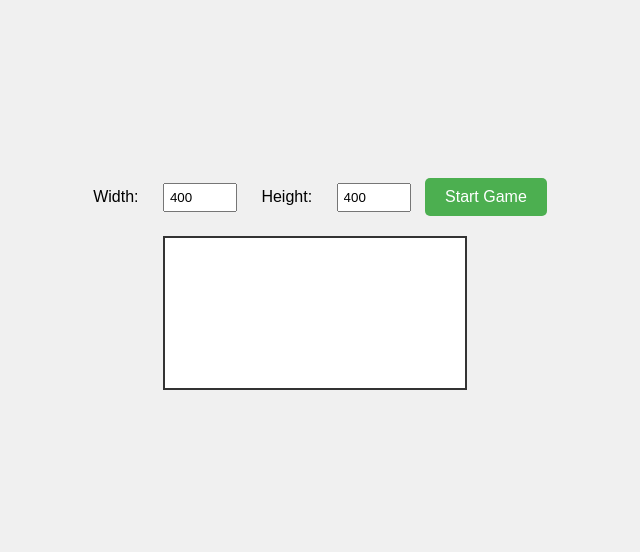
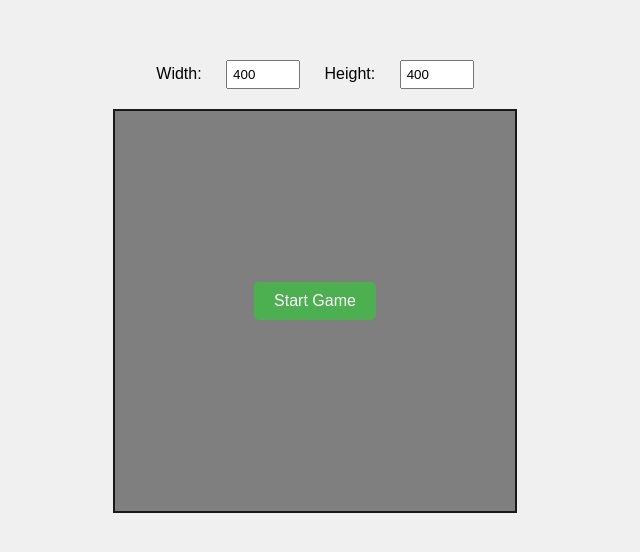
Before and after one commit to mison201/snake-game, a plain HTML site: page index.html in a window 1280 px wide. Shown: the part 114-666 px from the top of the page, without its empty margins (325-965 px from the left). Drawn offline with Linux system fonts and the light colour scheme.

Commit message:
chore: add screen overlay

```diff
--- a/index.html
+++ b/index.html
@@ -13,10 +13,16 @@
             <input type="number" id="widthInput" value="400">
             <label for="heightInput">Height:</label>
             <input type="number" id="heightInput" value="400">
-            <button id="startButton">Start Game</button>
         </div>
-        <div id="countdown" class="countdown"></div>
-        <canvas id="gameCanvas"></canvas>
+
+        <div class="container">
+            <div id="overlay">
+                <button id="startButton">Start Game</button>
+                <div id="countdown" class="countdown"></div>
+            </div>
+            <canvas id="gameCanvas" width="400" height="400"></canvas>
+        </div>
+
     </div>
     <script src="script.js"></script>
 </body>
--- a/script.js
+++ b/script.js
@@ -3,20 +3,18 @@ const ctx = canvas.getContext("2d")
 const widthInput = document.getElementById("widthInput")
 const heightInput = document.getElementById("heightInput")
 const countdownElement = document.getElementById("countdown")
+const overlayElement = document.getElementById("overlay")
+const startButton = document.getElementById("startButton")
 const gridSize = 20
 let canvasWidth = 400
 let canvasHeight = 400
-let snake = [
-  { x: 0, y: 0 },
-  { x: gridSize, y: 0 },
-  { x: gridSize * 2, y: 0 },
-]
-let direction = { x: gridSize, y: 0 }
-let bait = getRandomBait()
+let snake
+let direction
+let bait
 let gameOver = false
 let gameInterval
 
-document.getElementById("startButton").addEventListener("click", startGame)
+startButton.addEventListener("click", startGame)
 document.addEventListener("keydown", changeDirection)
 
 function startGame() {
@@ -28,7 +26,9 @@ function startGame() {
   canvas.width = canvasWidth
   canvas.height = canvasHeight
   resetGame()
+  startButton.style.display = "none"
   startCountdown(5, () => {
+    overlayElement.style.display = "none"
     gameInterval = setInterval(gameLoop, 1000)
   })
 }
--- a/styles.css
+++ b/styles.css
@@ -10,6 +10,7 @@ body {
 
 .container {
   text-align: center;
+  position: relative;
 }
 
 .settings {
@@ -40,13 +41,30 @@ button:hover {
   background-color: #45a049;
 }
 
+#overlay {
+  position: absolute;
+  top: 0;
+  left: 0;
+  width: 100%;
+  height: 100%;
+  display: flex;
+  flex-direction: column;
+  justify-content: center;
+  align-items: center;
+  background: rgba(0, 0, 0, 0.5);
+}
+
 .countdown {
-  font-size: 24px;
+  font-size: 48px;
   font-weight: bold;
-  margin-bottom: 20px;
+  color: white;
+  text-align: center;
+  margin-top: 20px;
 }
 
 canvas {
   border: 2px solid #333;
   background-color: #fff;
+  display: block;
+  margin: 0 auto;
 }
```
Also changed, not shown: 1 other file.
